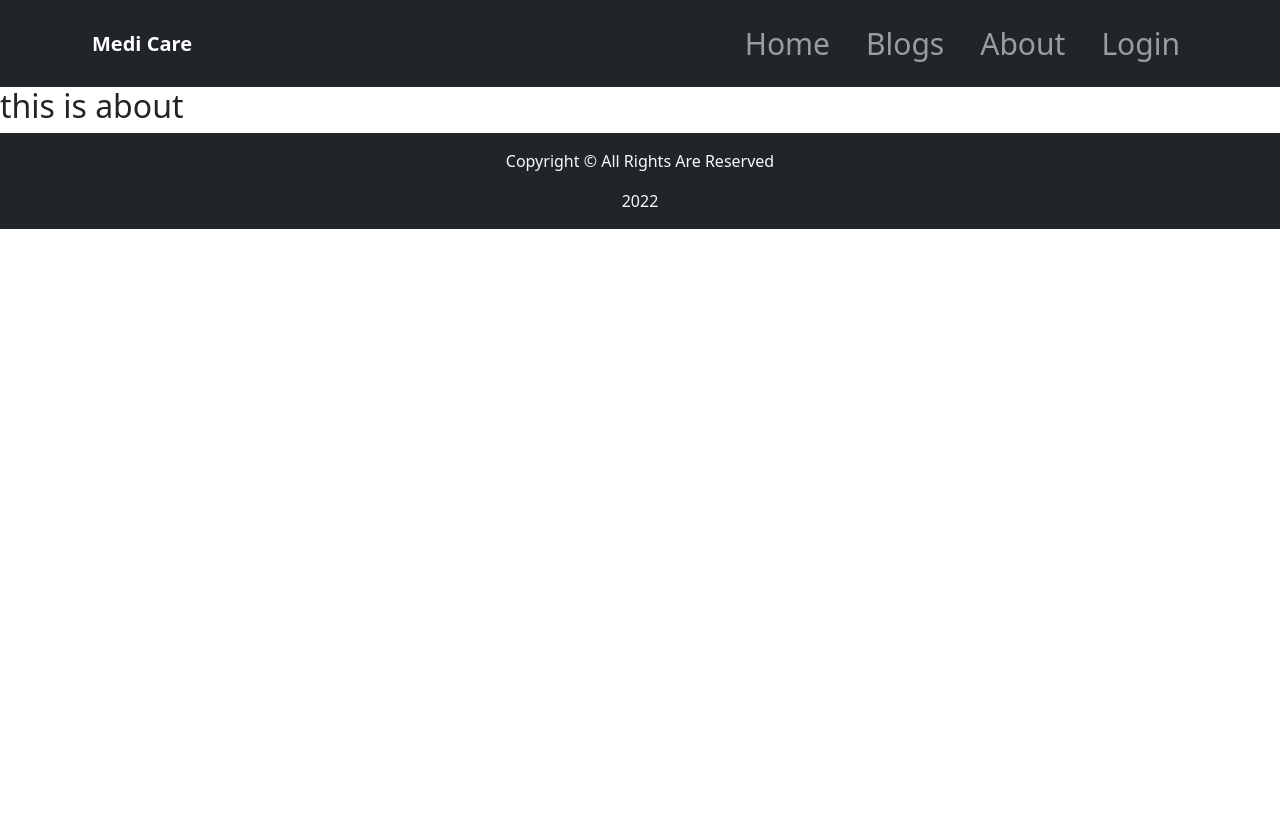
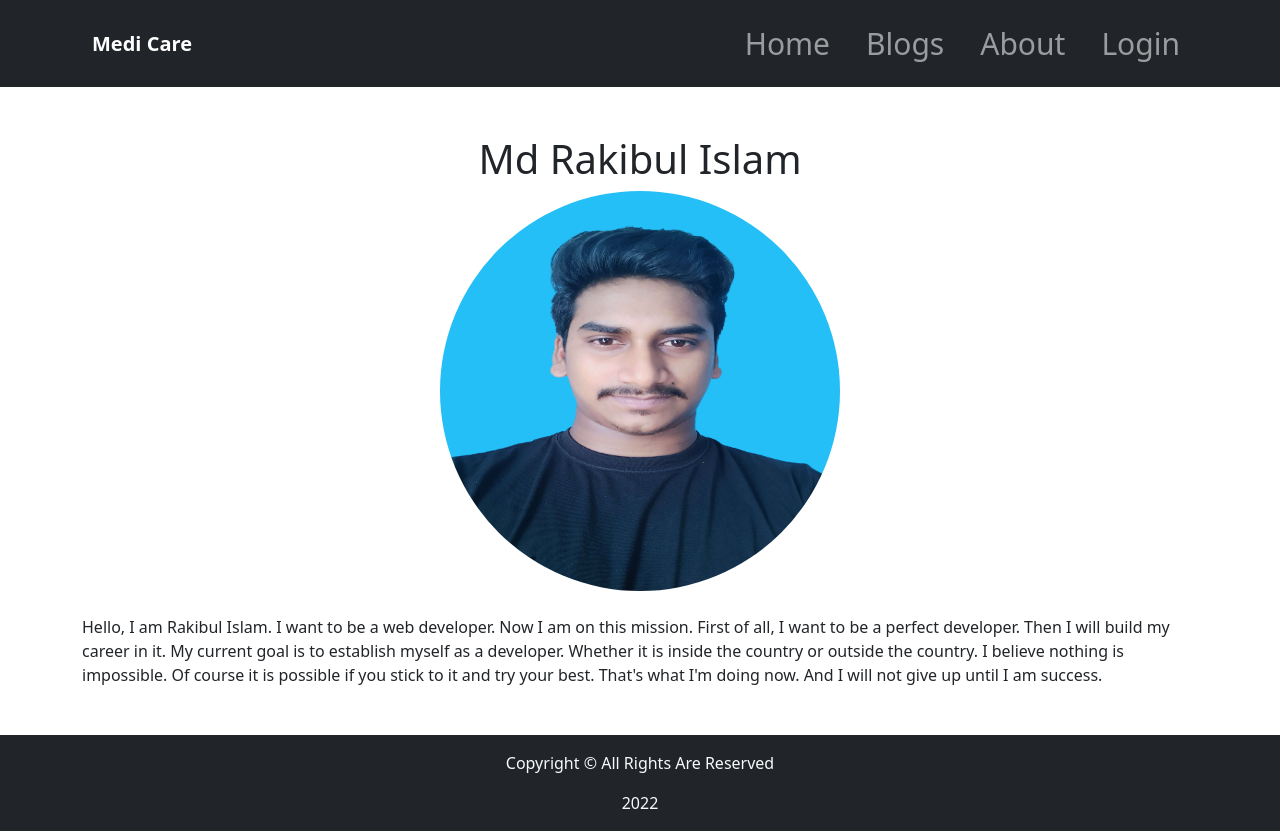
Before and after one commit to coderrakibul/assignment-10, a React (Create React App) app: page /about in a window 1280 px wide. Before the commit the page ends 800 px from the top, so only its background shows below. Built offline with nearby package versions, Linux system fonts and the light colour scheme; no server answers.

Commit message:
about page is ready

```diff
--- a/src/About/About.css
+++ b/src/About/About.css
@@ -0,0 +1,19 @@
+.image-container{
+    display: flex;
+    justify-content: center;
+}
+.profile-image{
+    height:400px;
+    width:400px;
+    border-radius: 50%;
+
+}
+
+@media only screen and(max-width:576px) {
+    .profile-image{
+        height:200px;
+        width:200px;
+        border-radius: 50%;
+
+    }
+}
--- a/src/About/About.js
+++ b/src/About/About.js
@@ -1,9 +1,15 @@
 import React from 'react';
+import profile from '../images/profile.jpg';
+import './About.css'
 
 const About = () => {
     return (
-        <div>
-            <h2>this is about</h2>
+        <div className='container mb-5 mt-5'>
+            <h1 className='text-center'>Md Rakibul Islam</h1>
+            <div className='image-container mb-4'>
+                <img className='profile-image' src={profile} alt="" />
+            </div>
+            <p>Hello, I am Rakibul Islam. I want to be a web developer. Now I am on this mission. First of all, I want to be a perfect developer. Then I will build my career in it. My current goal is to establish myself as a developer. Whether it is inside the country or outside the country. I believe nothing is impossible. Of course it is possible if you stick to it and try your best. That's what I'm doing now. And I will not give up until I am success. </p>
         </div>
     );
 };
--- a/src/Register/Register.js
+++ b/src/Register/Register.js
@@ -2,22 +2,38 @@ import React from 'react';
 import { Button, Form } from 'react-bootstrap';
 import { Link, useNavigate } from 'react-router-dom';
 import auth from '../firebase.init';
-import { useSignInWithGoogle } from 'react-firebase-hooks/auth';
+import { useCreateUserWithEmailAndPassword, useSignInWithGoogle } from 'react-firebase-hooks/auth';
 import './Register.css';
 
 
 
 
 const Register = () => {
-    const [signInWithGoogle, user] = useSignInWithGoogle(auth);
+
+
+    const [
+        createUserWithEmailAndPassword,
+        user,
+        loading,
+        error,
+    ] = useCreateUserWithEmailAndPassword(auth);
     const navigate = useNavigate();
 
+    const [signInWithGoogle, googleUser] = useSignInWithGoogle(auth);
 
-    const handleSubmit = (event) => {
+
+
+    const handleSubmit = event => {
         event.preventDefault();
+        const name = event.target.name.vlaue;
+        const email = event.target.email.vlaue;
+        const password = event.target.name.vlaue;
+
+        createUserWithEmailAndPassword(email, password);
+
     }
 
-    if (user) {
+    if (user || googleUser) {
         navigate('/checkout')
     }
 
@@ -26,16 +42,16 @@ const Register = () => {
             <Form onSubmit={handleSubmit} className='register-form'>
                 <h1 className='text-center mb-5 fw-bold '>Please Register</h1>
                 <Form.Group className="mb-3" controlId="formBasicText">
-                    <Form.Control type="text" placeholder="Your Name" />
+                    <Form.Control type="text" name="name" placeholder="Your Name" />
                 </Form.Group>
 
                 <Form.Group className="mb-3" controlId="formBasicEmail">
 
-                    <Form.Control type="email" placeholder="Your Email" />
+                    <Form.Control type="email" name="email" placeholder="Your Email" />
                 </Form.Group>
 
                 <Form.Group className="mb-3" controlId="formBasicPassword">
-                    <Form.Control type="password" placeholder="Password" />
+                    <Form.Control type="password" name="password" placeholder="Password" />
                 </Form.Group>
                 <div>
                     <p>Already have an accout? <Link className="text-decoration-none fw-bold ms-2" to='/login'>Login</Link> </p>
```
Also changed, not shown: src/images/profile.jpg (added).
